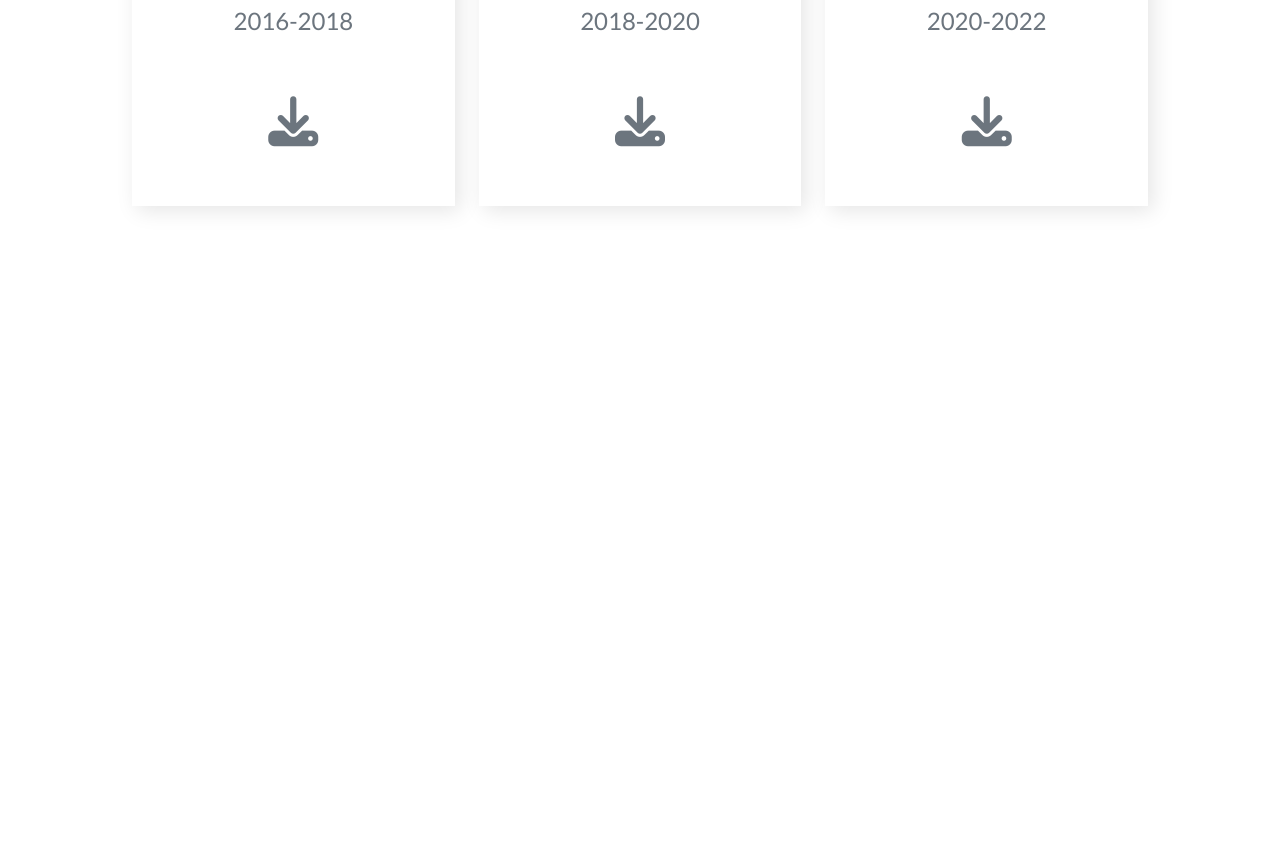
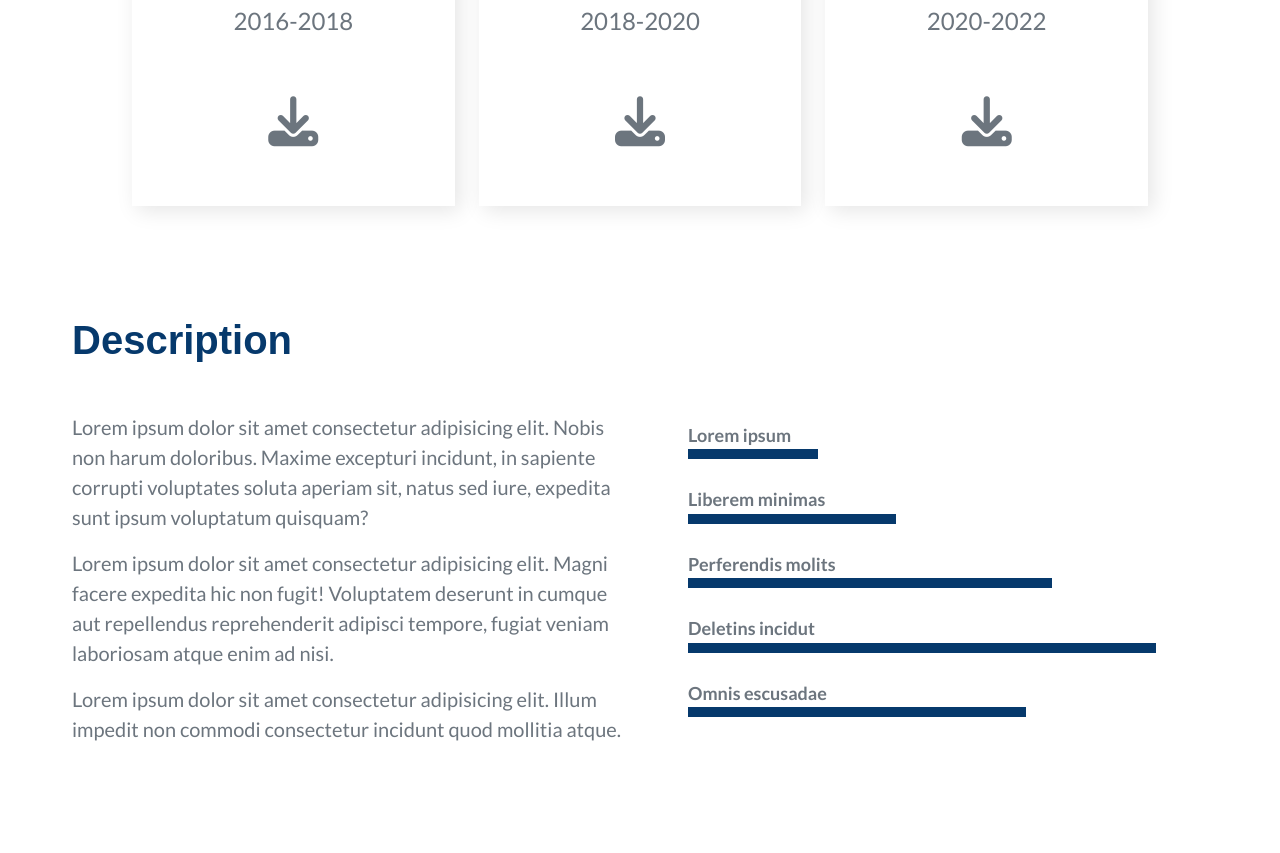
Before and after one commit to darioc25/white_template, a plain HTML site: page index.html in a window 1280 px wide. Shown: the part 5909-6762 px from the top of the page. Drawn offline with nearby package versions, Linux system fonts and the light colour scheme; a web font is replaced by a local one.

Commit message:
Section 9 finished

```diff
--- a/index.html
+++ b/index.html
@@ -298,6 +298,41 @@
                     </div>
                 </div>
             </section> <!-- End Section 8 -->
+            <!-- Section 9 -->
+            <section class="custom-container-section-9">
+                <div class="row mx-0">
+                    <div class="col-12">
+                        <h3 class="title-section-9">Description</h3>
+                    </div>
+                    <div class="col-12 col-xl-6 d-flex flex-column justify-content-center">
+                        <p class="paragraph-section-9">Lorem ipsum dolor sit amet consectetur adipisicing elit. Nobis non harum doloribus. Maxime excepturi incidunt, in sapiente corrupti voluptates soluta aperiam sit, natus sed iure, expedita sunt ipsum voluptatum quisquam?</p>
+                        <p class="paragraph-section-9">Lorem ipsum dolor sit amet consectetur adipisicing elit. Magni facere expedita hic non fugit! Voluptatem deserunt in cumque aut repellendus reprehenderit adipisci tempore, fugiat veniam laboriosam atque enim ad nisi.</p>
+                        <p class="paragraph-section-9">Lorem ipsum dolor sit amet consectetur adipisicing elit. Illum impedit non commodi consectetur incidunt quod mollitia atque.</p>
+                    </div>
+                    <div class="col-12 col-xl-6 ps-xl-5 mt-5 mt-xl-0 d-flex flex-column justify-content-center">
+                        <div class="article-bar-section-9">
+                            <h6 class="article-title-section-9">Lorem ipsum</h6>
+                            <div class="bar-1-section-9"></div>
+                        </div>
+                        <div class="article-bar-section-9">
+                            <h6 class="article-title-section-9">Liberem minimas</h6>
+                            <div class="bar-2-section-9"></div>
+                        </div>
+                        <div class="article-bar-section-9">
+                            <h6 class="article-title-section-9">Perferendis molits</h6>
+                            <div class="bar-3-section-9"></div>
+                        </div>
+                        <div class="article-bar-section-9">
+                            <h6 class="article-title-section-9">Deletins incidut</h6>
+                            <div class="bar-4-section-9"></div>
+                        </div>
+                        <div class="article-bar-section-9">
+                            <h6 class="article-title-section-9">Omnis escusadae</h6>
+                            <div class="bar-5-section-9"></div>
+                        </div>
+                    </div>
+                </div>
+            </section> <!-- End Section 9 -->
         </main>
         <footer></footer>
         <!-- Bootstrap Script -->
--- a/style.css
+++ b/style.css
@@ -418,22 +418,67 @@ p{
     margin: 60px 0px 0px 0px;
 }
 
+/* Section 9 */
+.custom-container-section-9{
+    padding: 90px 60px;
+}
 
+.title-section-9{
+    font-size: 40px;
+    font-weight: 600;
+    font-family: var(--title-font);
+    color: var(--main-color);
+    margin-bottom: 48px;
+}
 
+.paragraph-section-9{
+    font-size: 20px;
+    font-family: var(--text-font);
+    color: var(--text-color);
+}
 
+.article-title-section-9{
+    font-size: 18px;
+    font-weight: 600;
+    font-family: var(--text-font);
+    color: var(--text-color);
+    margin-bottom: 3px;
+}
 
+.bar-1-section-9{
+    height: 10px;
+    width: 25%;
+    background-color: var(--main-color);
+    margin-bottom: 30px;
+}
 
+.bar-2-section-9{
+    height: 10px;
+    width: 40%;
+    background-color: var(--main-color);
+    margin-bottom: 30px;
+}
 
+.bar-3-section-9{
+    height: 10px;
+    width: 70%;
+    background-color: var(--main-color);
+    margin-bottom: 30px;
+}
 
+.bar-4-section-9{
+    height: 10px;
+    width: 90%;
+    background-color: var(--main-color);
+    margin-bottom: 30px;
+}
 
-
-
-
-
-
-
-
-
+.bar-5-section-9{
+    height: 10px;
+    width: 65%;
+    background-color: var(--main-color);
+    margin-bottom: 30px;
+}
 
 
 
@@ -694,4 +739,9 @@ p{
         font-size: 32px;
         margin: 0px 0px 40px 0px;
     }
+
+    /* Section 9 */
+    .custom-container-section-9{
+        padding: 90px 20px;
+    }
 }
```
